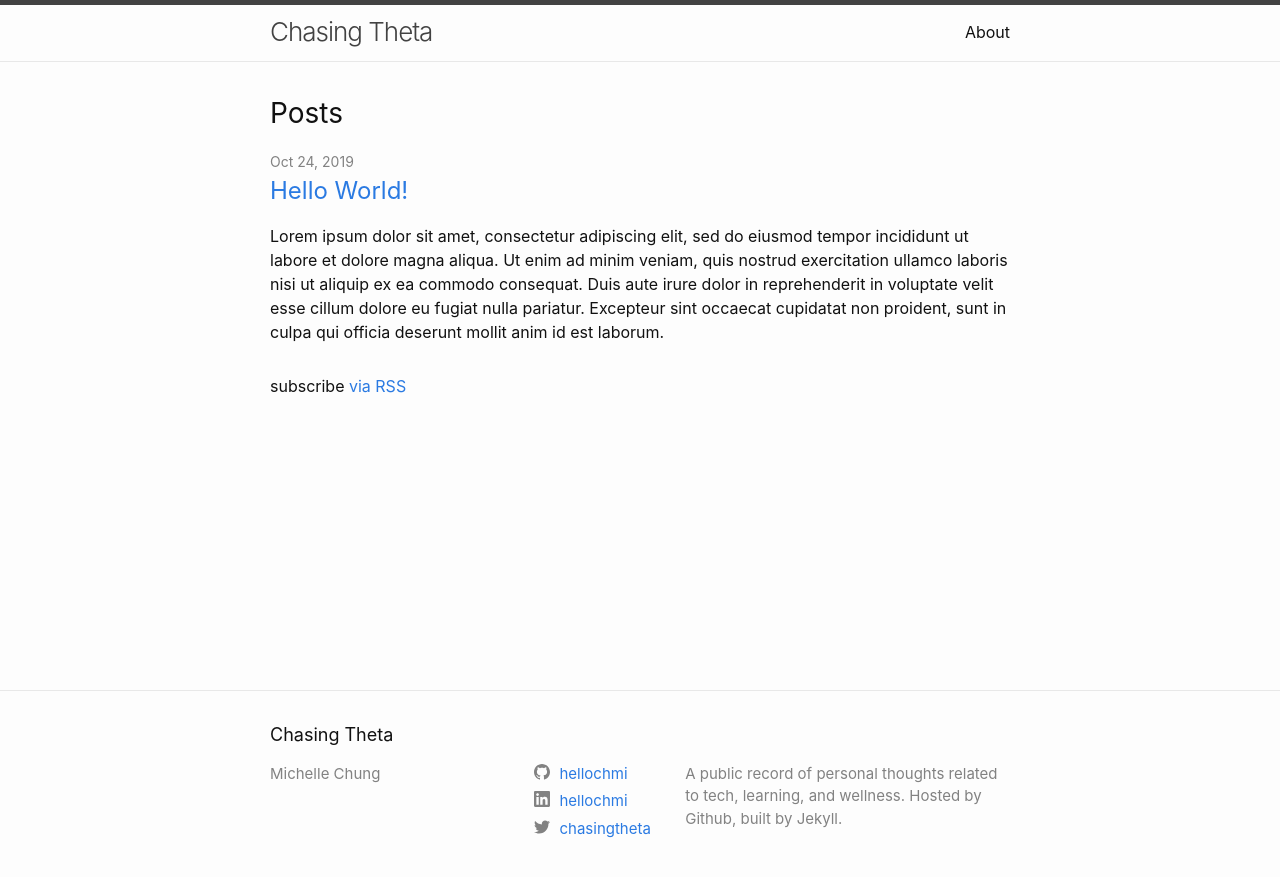
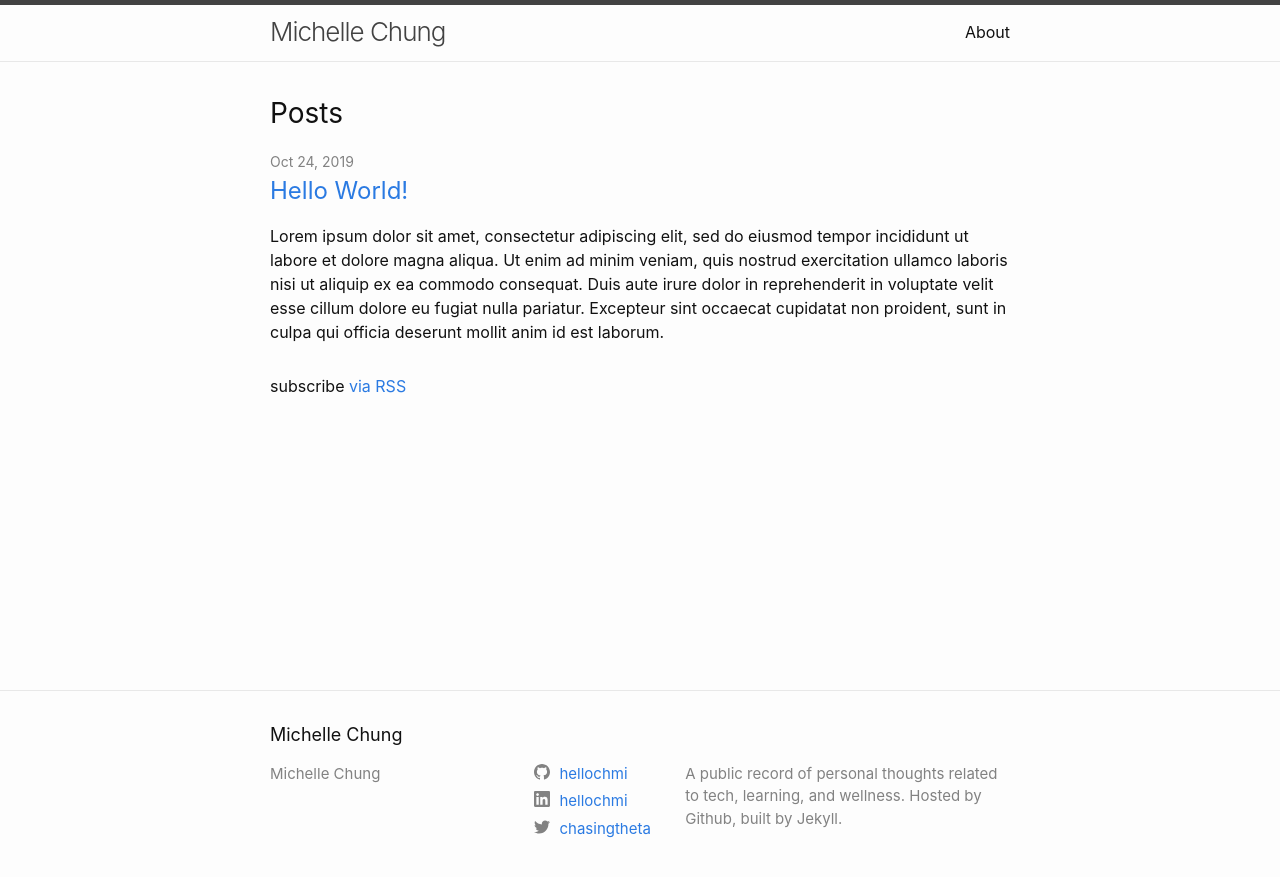
Before and after one commit to hellochmi/hellochmi, a Jekyll site: the page built from index.markdown, in a window 1280 px wide. Shown: the top 877 px of the page. Built offline with Jekyll 4.4.1, drawn with Linux system fonts in a browser that asks for light colours.

Commit message:
Update _config.yml

```diff
--- a/_config.yml
+++ b/_config.yml
@@ -18,12 +18,11 @@
 # You can create any custom variable you would like, and they will be accessible
 # in the templates via {{ site.myvariable }}.
 
-title: Chasing Theta
+title: Michelle Chung
 #email: mchung.92@gmail.com
 description: A public record of personal thoughts related to tech, learning, and wellness. Hosted by Github, built by Jekyll. # this means to ignore newlines until "baseurl:"
 baseurl: "" # the subpath of your site, e.g. /blog
 url: "" # the base hostname & protocol for your site, e.g. http://example.com
-author: Michelle Chung
 
 #socials
 twitter_username: chasingtheta
```
